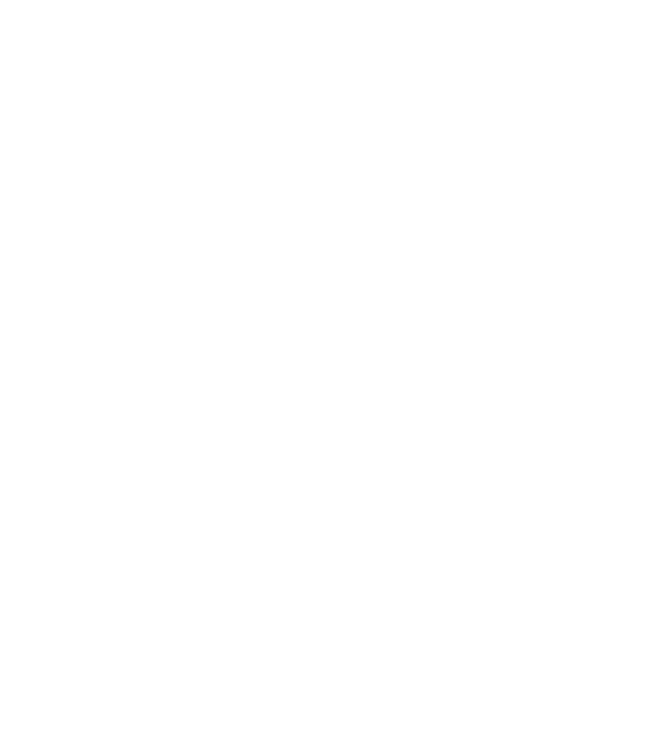
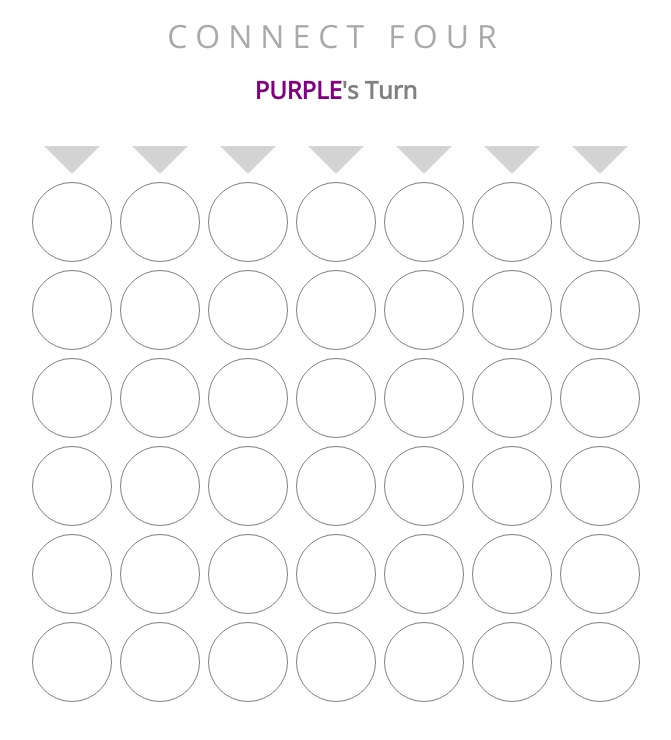
Before and after one commit to platinyy/browser-game, a plain HTML site: page index.html in a window 1280 px wide. Shown: the whole page, without its empty margins (304-975 px from the left). Drawn offline with nearby package versions, Linux system fonts and the light colour scheme.

Commit message:
My final commit

```diff
--- a/css/main.css
+++ b/css/main.css
@@ -0,0 +1,74 @@
+* {
+    box-sizing: border-box;
+}
+
+
+body {
+    /*viewport units * vh viewport height v
+     viewport width vmin smallest between vh & vw */
+    height: 100vh;
+    margin: 0;
+    font-family: 'Open Sans', sans-serif;
+    display: flex;
+    flex-direction: column;
+    justify-content: center;
+    align-items: center;
+}
+
+header {
+    font-size: 4vmin;
+    color:darkgray;
+    letter-spacing: 1vmin;
+}
+
+h1{
+    color:gray;
+    font-size: 3vmin;
+}
+
+#markers{
+    display: grid;
+    grid-template-columns: repeat(7, 10vmin);
+    gap: 1vmin;
+    margin-top:1.5vmin;
+}
+
+#markers > div{
+    height: 10vmin;
+    border-width: 5vmin;
+    border-style: solid;
+    border-color: lightgray transparent transparent;
+    transform: scale(0.7);
+}
+
+#markers > div:hover {
+    transform: scale(0.9);
+    transition: transform 150ms ease-in;
+    border-top-color: darkgrey;
+}
+
+#board  {
+    display: grid;
+    grid-template-columns: repeat(7, 10vmin);
+    grid-template-rows:repeat(6, 10vmin);
+    gap: 1vmin;
+    margin-top: -4vmin;
+}
+
+#board > div{
+    border-radius: 50%;
+    border:0.1vmin solid grey;
+}
+
+button{
+    margin-top: 4vmin;
+    padding:2vmin;
+    font-size: 2vmin;
+    border-radius: 4vmin;
+    border:0.1vmin solid gray;
+    color:grey;
+}
+button:hover{
+    color:white;
+    background-color: darkgrey;
+}
--- a/index.html
+++ b/index.html
@@ -4,11 +4,75 @@
     <meta charset="UTF-8">
     <meta http-equiv="X-UA-Compatible" content="IE=edge">
     <meta name="viewport" content="width=device-width, initial-scale=1.0">
+    <link rel="preconnect" href="https://fonts.googleapis.com">
+    <link rel="preconnect" href="https://fonts.gstatic.com" crossorigin>
+    <link href="https://fonts.googleapis.com/css2?family=Open+Sans:wght@300&display=swap" rel="stylesheet">
     <link rel="stylesheet" href="css/main.css">
     <title>Document</title>
     <script defer src="js/main.js"></script>
 </head>
 <body>
+    <header>CONNECT FOUR</header>
+    <h1>PURPLE's Turn</h1>
+    <section id="markers">
+    <div></div>
+    <div></div>
+    <div></div>
+    <div></div>
+    <div></div>
+    <div></div>
+    <div></div>
+    </section>
+    <section id="board">
+        <div id="c0r5"></div>
+        <div id="c1r5"></div>
+        <div id="c2r5"></div>
+        <div id="c3r5"></div>
+        <div id="c4r5"></div>
+        <div id="c5r5"></div>
+        <div id="c6r5"></div>
 
+        <div id="c0r4"></div>
+        <div id="c1r4"></div>
+        <div id="c2r4"></div>
+        <div id="c3r4"></div>
+        <div id="c4r4"></div>
+        <div id="c5r4"></div>
+        <div id="c6r4"></div>
+
+        <div id="c0r3"></div>
+        <div id="c1r3"></div>
+        <div id="c2r3"></div>
+        <div id="c3r3"></div>
+        <div id="c4r3"></div>
+        <div id="c5r3"></div>
+        <div id="c6r3"></div>
+
+        <div id="c0r2"></div>
+        <div id="c1r2"></div>
+        <div id="c2r2"></div>
+        <div id="c3r2"></div>
+        <div id="c4r2"></div>
+        <div id="c5r2"></div>
+        <div id="c6r2"></div>
+
+        <div id="c0r1"></div>
+        <div id="c1r1"></div>
+        <div id="c2r1"></div>
+        <div id="c3r1"></div>
+        <div id="c4r1"></div>
+        <div id="c5r1"></div>
+        <div id="c6r1"></div>
+
+        <div id="c0r0"></div>
+        <div id="c1r0"></div>
+        <div id="c2r0"></div>
+        <div id="c3r0"></div>
+        <div id="c4r0"></div>
+        <div id="c5r0"></div>
+        <div id="c6r0"></div>
+    </section>
+
+    <button>PLAY AGAIN</button>
 </body>
 </html>
--- a/js/main.js
+++ b/js/main.js
@@ -0,0 +1,138 @@
+  /*----- constants -----*/
+  const COLORS = {
+    '0': 'white',
+    '1': 'purple',
+    '-1':'orange'
+  };
+
+  /*----- state variables -----*/
+  let board; // array of 7 column arrays
+  let turn; //  1 or -1
+  let winner; // null = no winner ; 1 or -1 winner; 'T' tie game
+
+  /*----- cached elements  -----*/
+const messageEl = document.querySelector('h1');
+
+const playAgainBtn = document.querySelector('button');
+const markerEls = [...document.querySelectorAll('#markers > div')];
+
+
+  /*----- event listeners -----*/
+  document.getElementById('markers').addEventListener('click', handleDrop);
+playAgainBtn.addEventListener('click', init);
+  /*----- functions -----*/
+  init();
+//initialize all state , then call render()
+  function init(){
+
+    board = [
+        [0,0,0,0,0,0],
+        [0,0,0,0,0,0],
+        [0,0,0,0,0,0],
+        [0,0,0,0,0,0],
+        [0,0,0,0,0,0],
+        [0,0,0,0,0,0],
+        [0,0,0,0,0,0],
+    ];
+    turn = 1;
+    winner = null;
+    render();
+  }
+
+
+
+  function render() {
+    renderBoard();
+    renderMessage();
+    renderControls();
+
+  }
+  function renderBoard(){
+    board.forEach(function(colArr, colIdx){
+        colArr.forEach(function(cellVal ,rowIdx){
+        const cellId = `c${colIdx}r${rowIdx}`;
+        const cellEl = document.getElementById(cellId);
+        cellEl.style.backgroundColor = COLORS[cellVal];
+    });
+    });
+  }
+
+  function renderMessage(){
+    if (winner === 'T') {
+      messageEl.innerText = "It's a Tie!!!";
+    }else if (winner){
+        messageEl.innerHTML = `<span style="color: ${COLORS[winner]}">${COLORS[winner].toUpperCase()}</span> Wins!`;
+    }else {
+        messageEl.innerHTML = `<span style="color: ${COLORS[turn]}">${COLORS[turn].toUpperCase()}</span>'s Turn`;
+        }
+  }
+
+  function renderControls(){
+    playAgainBtn.style.visibility = winner ? 'visible': 'hidden';
+
+    markerEls.forEach(function(markerEl, colIdx){
+    const hideMarker = !board[colIdx].includes(0) || winner;
+    markerEl.style.visibility = hideMarker ? 'hidden' : 'visible';
+
+
+});
+}
+
+function handleDrop(evt){
+    const colIdx =markerEls.indexOf(evt.target);
+    if (colIdx === -1 )  return;
+    const colArr = board[colIdx];
+    const rowIdx = colArr.indexOf(0);
+    colArr[rowIdx] = turn;
+    turn *= -1;
+    winner = getWinner(colIdx, rowIdx);
+    render();
+}
+
+function getWinner(colIdx, rowIdx){
+    return checkVerticalWin(colIdx,rowIdx) ||
+    checkHorizontalWin (colIdx,rowIdx) ||
+    checkDiagonalWinNESW(colIdx,rowIdx) ||
+    checkDiagonalWinNWSE(colIdx,rowIdx);
+}
+
+function checkVerticalWin(colIdx, rowIdx){
+
+    return countAdjacent(colIdx, rowIdx, 0,-1) ===3 ? board[colIdx][rowIdx] : null;
+
+}
+function checkDiagonalWinNWSE(colIdx, rowIdx){
+    const adjCountNW = countAdjacent(colIdx, rowIdx, -1, 1);
+    const adjCountSE = countAdjacent(colIdx, rowIdx, 1, -1);
+   return (adjCountNW + adjCountSE) >=3 ? board[colIdx][rowIdx] : null;
+
+}
+function checkDiagonalWinNESW(colIdx, rowIdx){
+    const adjCountNE = countAdjacent(colIdx, rowIdx, 1, 1);
+    const adjCountSW = countAdjacent(colIdx, rowIdx, -1, -1);
+   return (adjCountNE + adjCountSW) >=3 ? board[colIdx][rowIdx] : null;
+
+}
+function checkHorizontalWin(colIdx, rowIdx){
+    const adjCountLeft = countAdjacent(colIdx, rowIdx, -1, 0);
+    const adjCountRight = countAdjacent(colIdx, rowIdx, 1, 0);
+   return (adjCountLeft + adjCountRight ) >=3 ? board[colIdx][rowIdx] : null;
+
+}
+
+function countAdjacent(colIdx,rowIdx, colOffset, rowOffset){
+    const player = board[colIdx][rowIdx];
+    let count =0;
+    colIdx += colOffset;
+    rowIdx += rowOffset;
+    while (
+        board[colIdx] !== undefined &&
+        board[colIdx][rowIdx] !== undefined &&
+        board[colIdx][rowIdx] === player
+    ){
+        count ++;
+        colIdx += colOffset;
+        rowIdx += rowOffset;
+    }
+    return count;
+}
```
